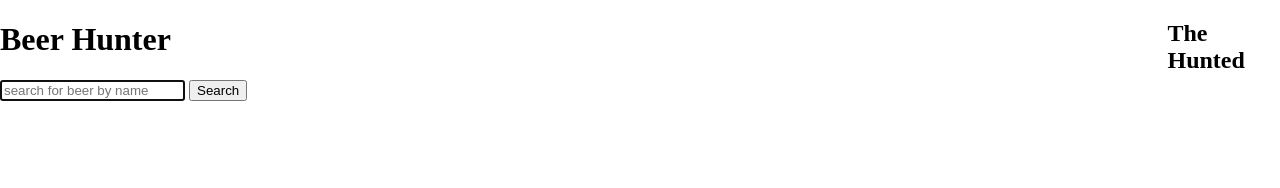
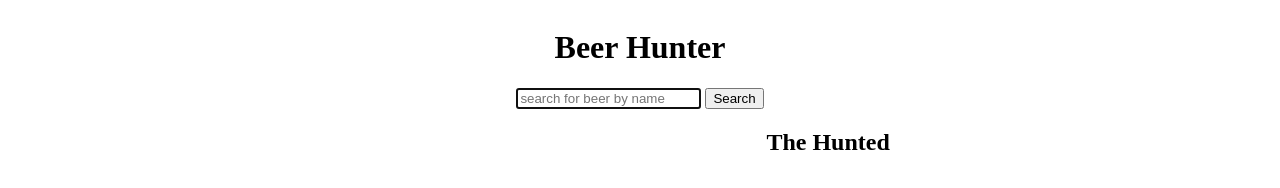
Before and after one commit to goodgriefkev/Beer-List, a plain HTML site: page index.html in a window 1280 px wide. Drawn offline with nearby package versions, Linux system fonts and the light colour scheme.

Commit message:
header and 2 column layout created

```diff
--- a/css/style.css
+++ b/css/style.css
@@ -1,29 +1,36 @@
 html {
-  height: 100%;
+
 }
 
 body {
-  height: 100%;
-  overflow: hidden;
-  margin: 0;
-  display: flex;
   box-sizing: border-box;
 }
 
-#main {
-  flex-basis: 100%;
+#container {
+  display: flex;
+  flex-direction: column;
+  height: 100%;
+  width: 100%;
 }
 
-.column {
-  height: 100%;
-  display: flex;
-  flex-direction: column;
-  flex-grow: 1;
-  overflow-y: auto;
+#main {
+  /* background-color: green; */
+  text-align: center;
+}
+
+#columns {
+ display: flex;
+ height: 100%;
 }
 
 #searchResults {
-  flex-shrink: 0;
+  /* background-color: blue; */
+  flex: 3;
+}
+
+#list {
+  /* background-color: red; */
+  flex: 2;
 }
 
 
--- a/index.html
+++ b/index.html
@@ -14,6 +14,7 @@
     <script src="js/app.js" charset="utf-8"></script>
   </head>
   <body>
+    <div id='container'>
       <div id='main'>
         <h1>Beer Hunter</h1>
         <form class="">
@@ -21,10 +22,13 @@
           <input id='search-btn' type='submit' value='Search'>
         </form>
       </div>
-    <div id='searchResults' class='column'>
+      <div id='columns'>
+        <div id='searchResults'>
         </div>
-    <div id='list' class='column'>
+        <div id='list'>
           <h2>The Hunted</h2>
+        </div>
+      </div>
     </div>
   </body>
 </html>
```
Lines whose indentation alone changed are shown as unchanged.
